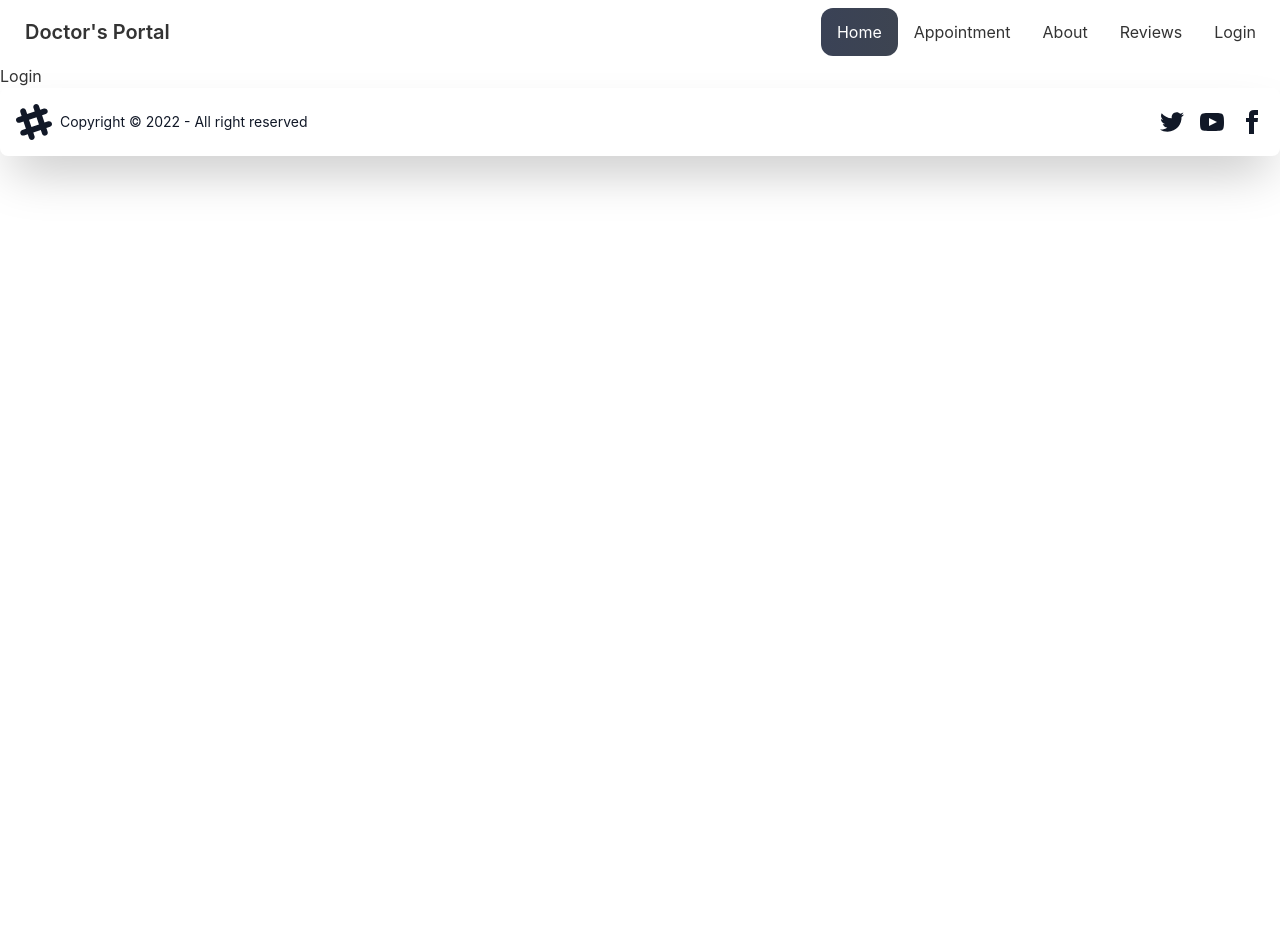
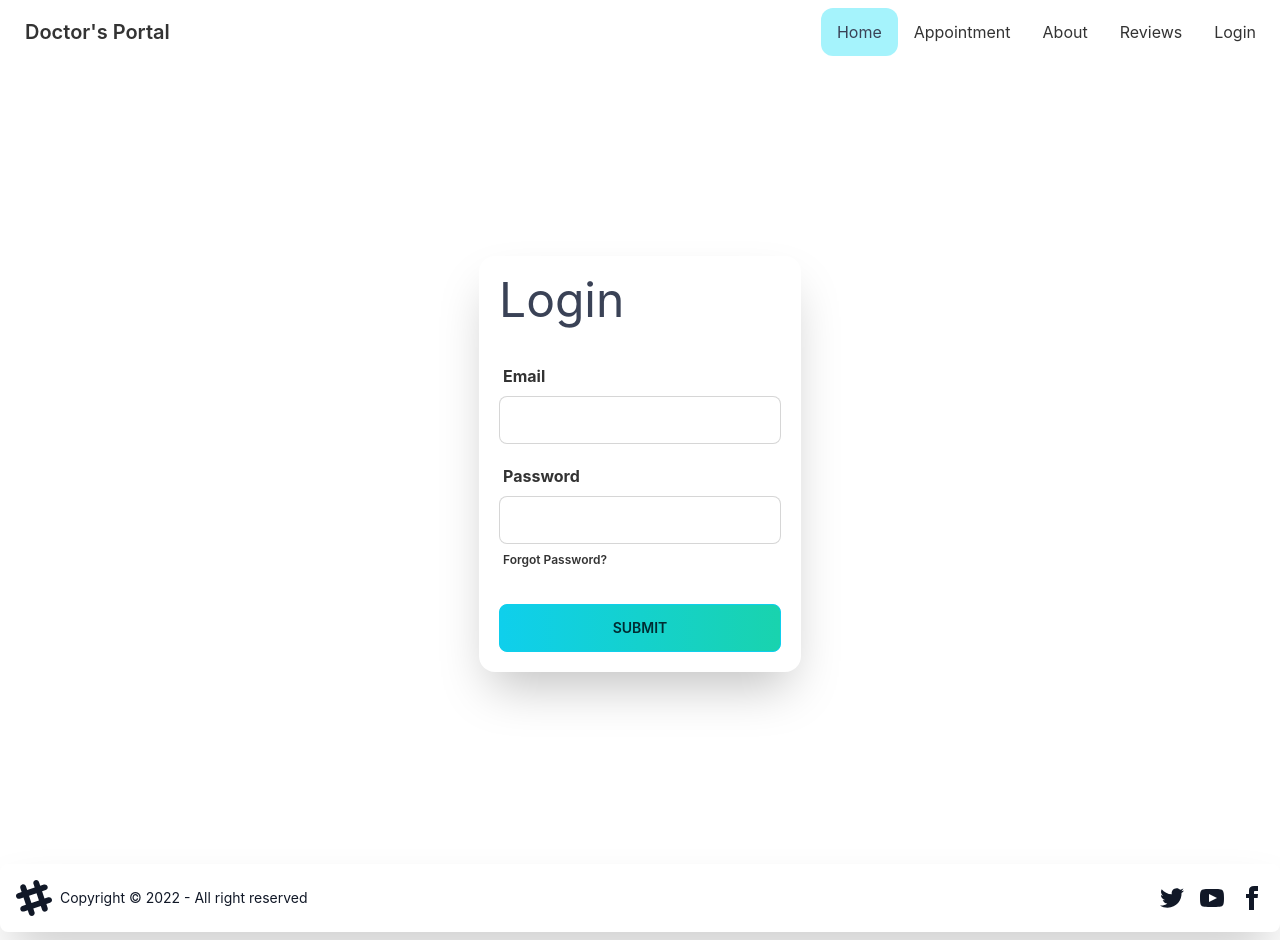
Before and after one commit to Fahmidur-arnob/I_Doctor, a React (Create React App) app: page /login in a window 1280 px wide. Before the commit the page ends 800 px from the top, so only its background shows below. Built offline with nearby package versions, Linux system fonts and the light colour scheme.

Commit message:
Doen making login form

```diff
--- a/package.json
+++ b/package.json
@@ -12,6 +12,7 @@
     "react": "^18.2.0",
     "react-day-picker": "^8.3.6",
     "react-dom": "^18.2.0",
+    "react-hook-form": "^7.39.4",
     "react-icons": "^4.6.0",
     "react-router-dom": "^6.4.3",
     "react-scripts": "5.0.1",
--- a/src/Pages/Login/Login.js
+++ b/src/Pages/Login/Login.js
@@ -1,9 +1,42 @@
 import React from 'react';
+import { useState } from "react";
+import { useForm } from "react-hook-form";
 
 const Login = () => {
+
+    const { register, handleSubmit } = useForm();
+    const [data, setData] = useState("");
+
     return (
-        <div>
-            <h1>Login</h1>
+        <div className='h-[800px] flex justify-center items-center'>
+            <div className='shadow-2xl m-4 p-5 rounded-2xl'>
+                <h1 className='text-5xl text-accent mb-8'>Login</h1>
+                <form onSubmit={handleSubmit((data) => setData(JSON.stringify(data)))}>
+
+                    <div className="form-control w-full max-w-xs mb-3">
+                        <label className="label">
+                            <span className="label-textv font-bold">Email</span>
+                        </label>
+
+                        <input type="text" className="input input-bordered w-full max-w-xs" />
+                    </div>
+
+                    <div className="form-control w-full max-w-xs">
+                        <label className="label">
+                            <span className="label-textv font-bold">Password</span>
+                        </label>
+
+                        <input type="text" className="input input-bordered w-full max-w-xs" {...register("firstName")} />
+
+                        <label className="label mb-7">
+                            <span className="label-text-alt font-semibold">Forgot Password?</span>
+                        </label>
+                    </div>
+
+                    {/* <p>{data}</p> */}
+                    <input type="submit" className='btn btn-primary bg-gradient-to-r from-primary to-secondary w-full' />
+                </form>
+            </div>
         </div>
     );
 };
--- a/src/Pages/Shared/Navbar/Navbar.js
+++ b/src/Pages/Shared/Navbar/Navbar.js
@@ -3,7 +3,7 @@ import { Link } from 'react-router-dom';
 
 const Navbar = () => {
     const menuItems = <React.Fragment>
-        <li><Link className='bg-gradient-to-r from-accent to-neutral text-white rounded-xl' to='/'>Home</Link></li>
+        <li><Link className='bg-gradient-to-r from-cyan-200 to-cyan-200 text-accent rounded-xl' to='/'>Home</Link></li>
         <li><Link className='rounded-xl' to='/appointment'>Appointment</Link></li>
         <li><Link className='rounded-xl' to='/about'>About</Link></li>
         <li><Link className='rounded-xl' to='/reviews'>Reviews</Link></li>
```
Also changed, not shown: 1 other file (tests, documents, lock files or other folders).
